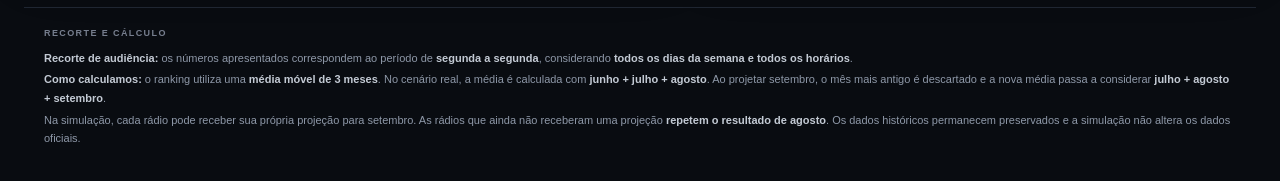
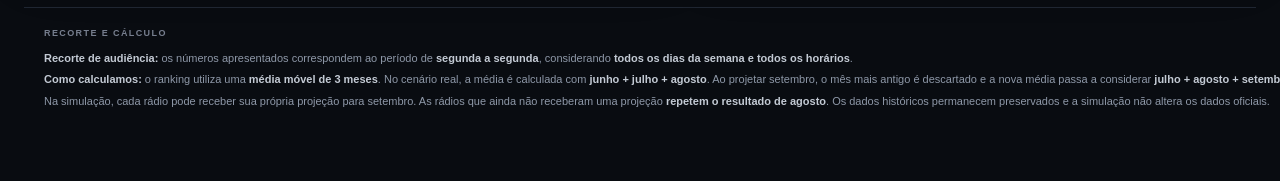
Before and after one commit to contatomultihits-studio/simulador-audiencia-sp, a Next.js app: page / in a window 1280 px wide. Shown: the part 1242-1423 px from the top of the page. Built offline with nearby package versions, Linux system fonts and the light colour scheme; no server answers; the database is empty.

Commit message:
style: keep methodology text on one line

```diff
--- a/app/globals.css
+++ b/app/globals.css
@@ -189,3 +189,8 @@ body{
 .methodology-label{
   color:#777f8f;
 }
+
+
+@media (min-width: 900px){
+  .methodology p{white-space:nowrap}
+}
```
